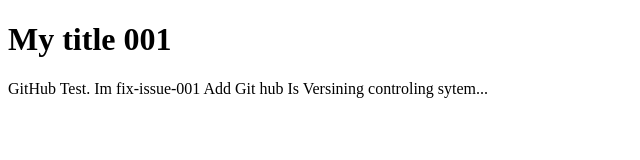
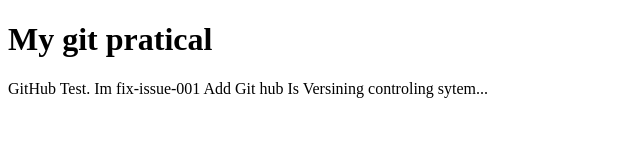
Before and after one commit to nikunjpatel5289/Test-git, a plain HTML site: page index.html in a window 1280 px wide. Shown: the whole page, without its empty margins (0-640 px from the left). Drawn offline with Linux system fonts and the light colour scheme.

Commit message:
Update index.html

```diff
--- a/index.html
+++ b/index.html
@@ -6,7 +6,7 @@
     <title>My git pratical</title>
 </head>
 <body>
-    <h1>My title 001</h1>
+    <h1>My git pratical</h1>
     <span>GitHub Test. Im fix-issue-001 Add Git hub Is Versining controling sytem...</span>
 </body>
 </html>
```
